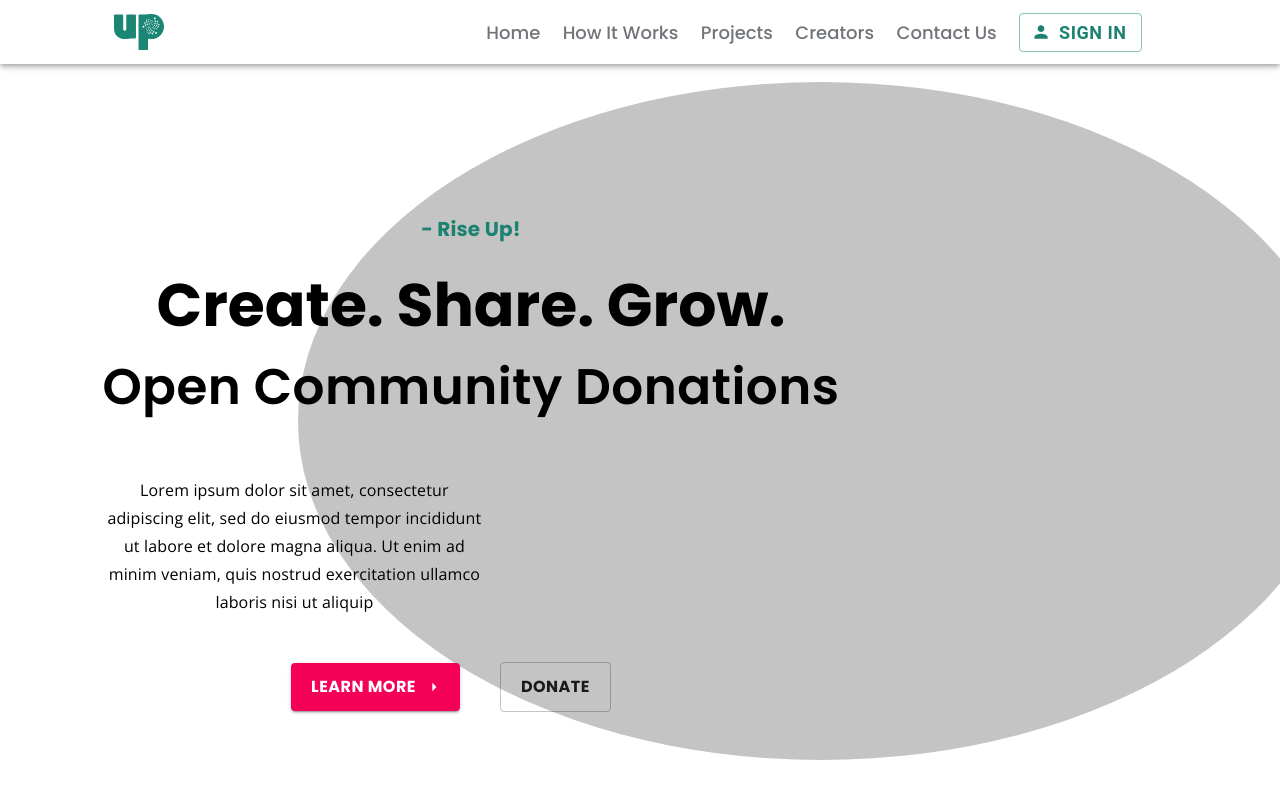
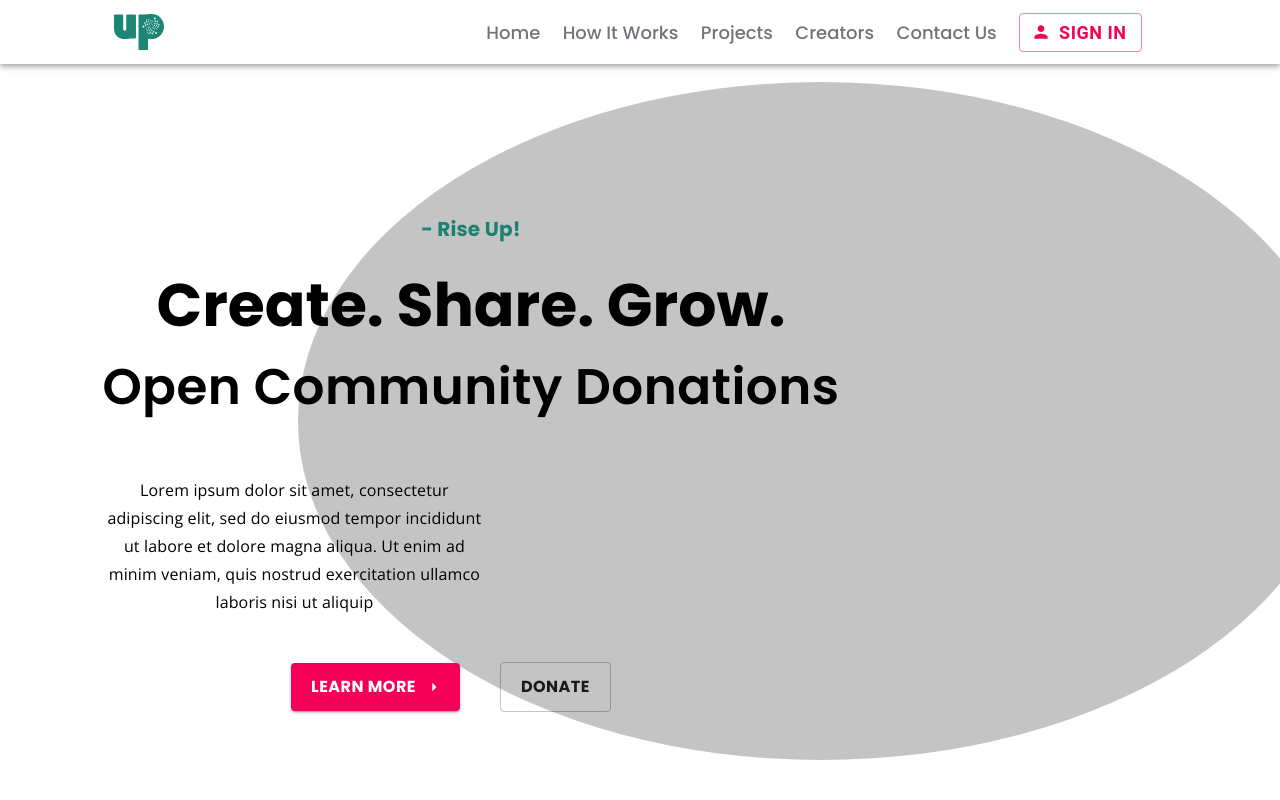
Before and after one commit to CroplyOfficial/iota-up-client, a React (Create React App) app: page / in a window 1280 px wide. Shown: the top 800 px of the page. Built offline with nearby package versions, Linux system fonts and the light colour scheme.

Commit message:
set login button to use accent color

```diff
--- a/src/components/navbar/loginButton.navbar.tsx
+++ b/src/components/navbar/loginButton.navbar.tsx
@@ -1,18 +1,18 @@
-import { Link } from "react-router-dom";
-import {createStyles, makeStyles, Button } from "@material-ui/core";
-import {Person} from "@material-ui/icons";
+import { createStyles, makeStyles, Button } from "@material-ui/core";
+import { Person } from "@material-ui/icons";
 import React, { useState } from "react";
 
-const useStyles = makeStyles(() => createStyles({
+const useStyles = makeStyles(() =>
+  createStyles({
     button: {
       lineHeight: "27px",
       fontSize: "18px",
       font: "Poppins",
       fontWeight: 700,
-    fontStyle: "normal"
-
-  }
-}));
+      fontStyle: "normal",
+    },
+  })
+);
 
 const SignInButton = () => {
   const classes = useStyles();
@@ -20,20 +20,22 @@ const SignInButton = () => {
     <Button
       variant="outlined"
       className={classes.button}
-                color="primary"
+      color="secondary"
       disableElevation
       startIcon={<Person />}
     >
       Sign in
     </Button>
-  )
-}
+  );
+};
 
 export const ActionButton = () => {
   const initialState = {};
   const [userInfo, setUserInfo] = useState<Record<string, any>>(initialState);
 
-  return (<React.Fragment>
+  return (
+    <React.Fragment>
       {userInfo.name ? "hello pete" : <SignInButton />}
-    </React.Fragment>);
-}
+    </React.Fragment>
+  );
+};
```
Lines whose indentation alone changed are shown as unchanged.
